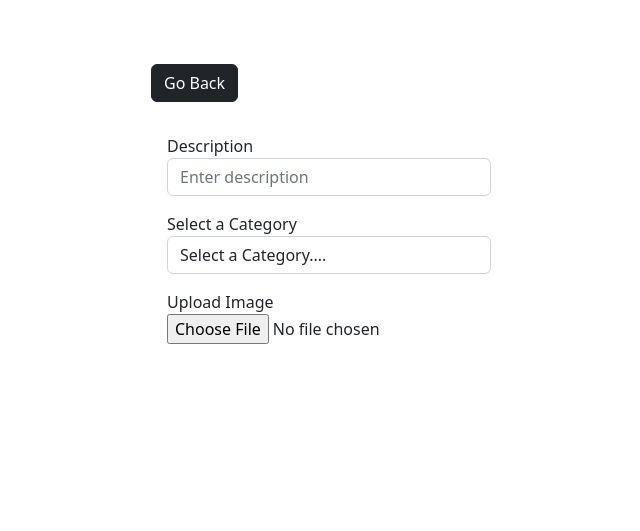
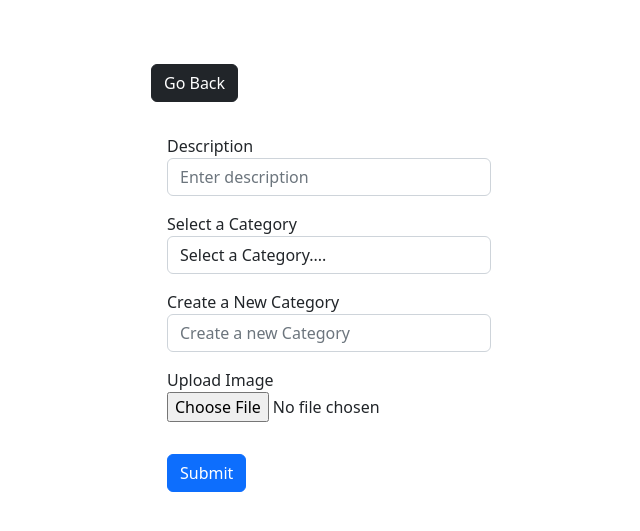
Before and after one commit to JOSEPHONYANGO/Joseph-Gallery, a Django app: template myphotos/gallery/templates/photos/add.html in a window 1280 px wide. Shown: the top 531 px of the page, without its empty margins (311-951 px from the left). Run offline with Django 3.2, Linux system fonts and the light colour scheme; the template is opened without the code that fills it, so the values that code supplies are empty.

Commit message:
forms three

```diff
--- a/myphotos/gallery/templates/photos/add.html
+++ b/myphotos/gallery/templates/photos/add.html
@@ -17,10 +17,12 @@
                 <a href="{% url 'gallery' %}" class="btn btn-dark my-3">Go Back</a>
                 <div class="card>"
 
-                <form>
+                <form method="POST" action="" enctype="multipart/form-data">
+
+                    {% csrf_token %}
                     <div class="form-group m-3">
                         <label>Description</label>
-                        <input name="description" type="text" placeholder="Enter description" class="form-control">
+                        <input required name="description" type="text" placeholder="Enter description" class="form-control">
                       </div>
 
                       <div class="form-group m-3">
@@ -36,10 +38,18 @@
                         </select>
                       </div>
 
+                      <div class="form-group m-3">
+                        <label>Create a New Category</label>
+                        <input name="category-new" type="text" placeholder="Create a new Category" class="form-control">
+                      </div>
+
+
                     <div class="form-group m-3">
                       <label>Upload Image</label>
-                      <input name="image" type="file" class="form-control-file">
+                      <input required name="image" type="file" class="form-control-file">
                     </div>
+
+                    <button type="submit" class="btn btn-primary m-3">Submit</button>
                   </form>
         </div>
     </div>
```
Also changed, not shown: myphotos/gallery/views.py (+19 -1 lines).
